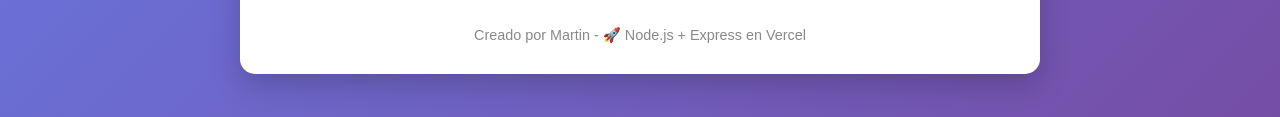
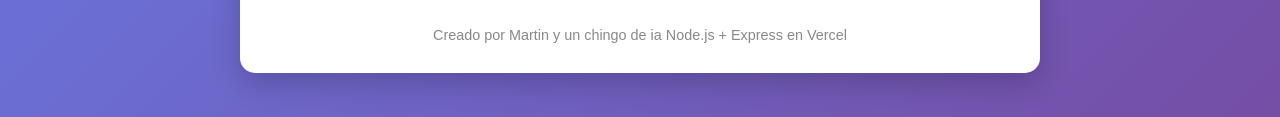
Before and after one commit to Martin69696969696969696969/nueva-tarea-alv, a website: page public/index.html in a window 1280 px wide. Shown: the part 584-701 px from the top of the page. Drawn offline with Linux system fonts and the light colour scheme.

Commit message:
Update index.html

```diff
--- a/public/index.html
+++ b/public/index.html
@@ -36,10 +36,11 @@
         </main>
 
         <footer>
-            <p>Creado por Martin - 🚀 Node.js + Express en Vercel</p>
+            <p>Creado por Martin y un chingo de ia Node.js + Express en Vercel</p>
         </footer>
     </div>
 
     <script src="script.js"></script>
 </body>
+
 </html>
```
